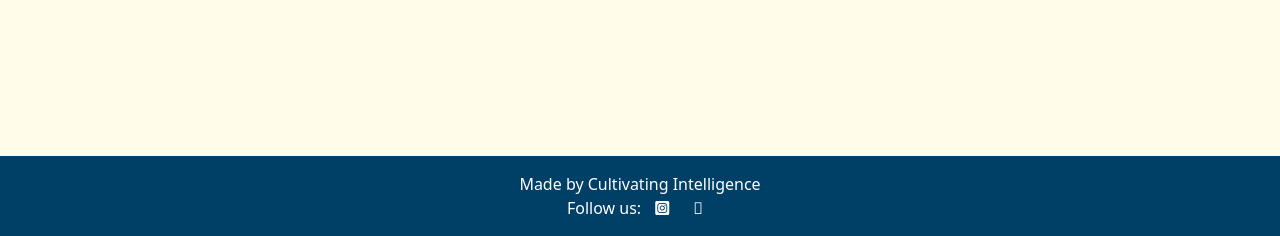
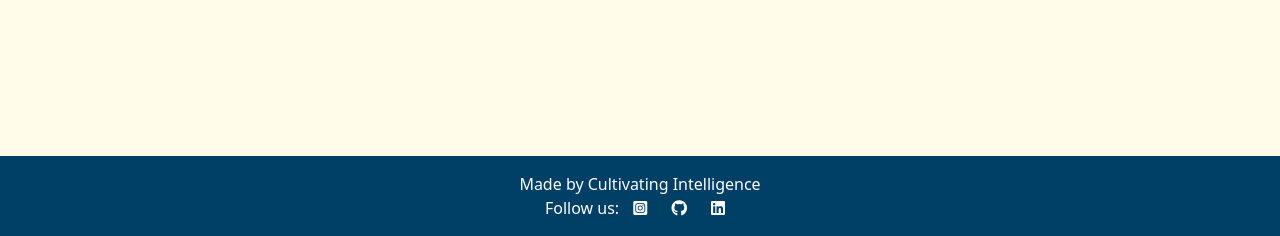
Before and after one commit to Josseyo/Cultivating_Intelligence, a Django app: page / in a window 1280 px wide. Shown: the part 564-800 px from the top of the page. Run offline with Django 3.2, Linux system fonts and the light colour scheme; data that the repository does not hold is empty; some libraries are stand-ins or nearby versions.

Commit message:
-Fix broken Github icon. -Add Linkedin icon and link

```diff
--- a/templates/base.html
+++ b/templates/base.html
@@ -139,7 +139,11 @@
             </a>
             <a href="https://github.com/Josseyo/Cultivating_Intelligence" target="_blank" rel="noopener"
                aria-label="Visit Josefin Yoshida on GitHub (opens in a new tab)" class="icon-link">
-                <i class="fa-brands fa-github"></i>
+               <i class="fab fa-github" style="color: white;"></i>
+            </a>
+            <a href="https://www.linkedin.com/in/josefiny/" target="_blank" rel="noopener"
+                aria-label="Visit Josefin Yoshida on LinkedIn (opens in a new tab)" class="icon-link">
+                <i class="fab fa-linkedin" style="color: white;"></i>
             </a>
         </p>
     </footer>
```
